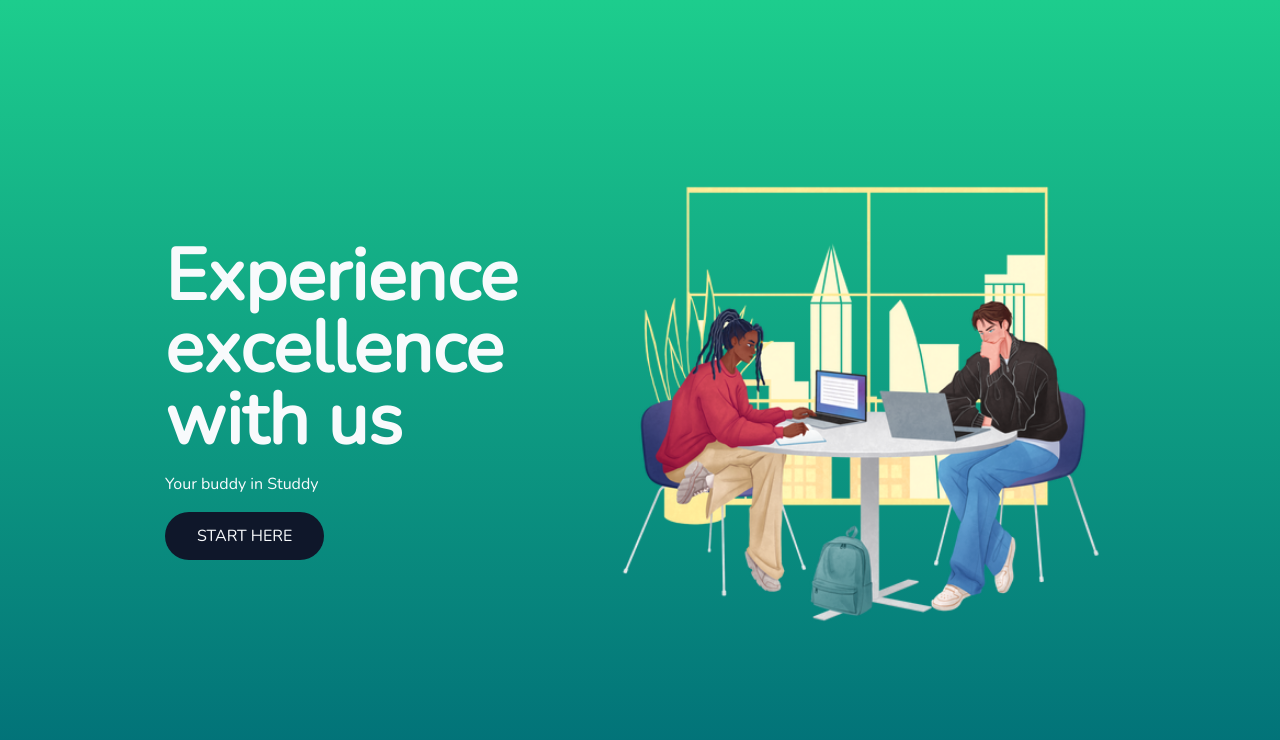
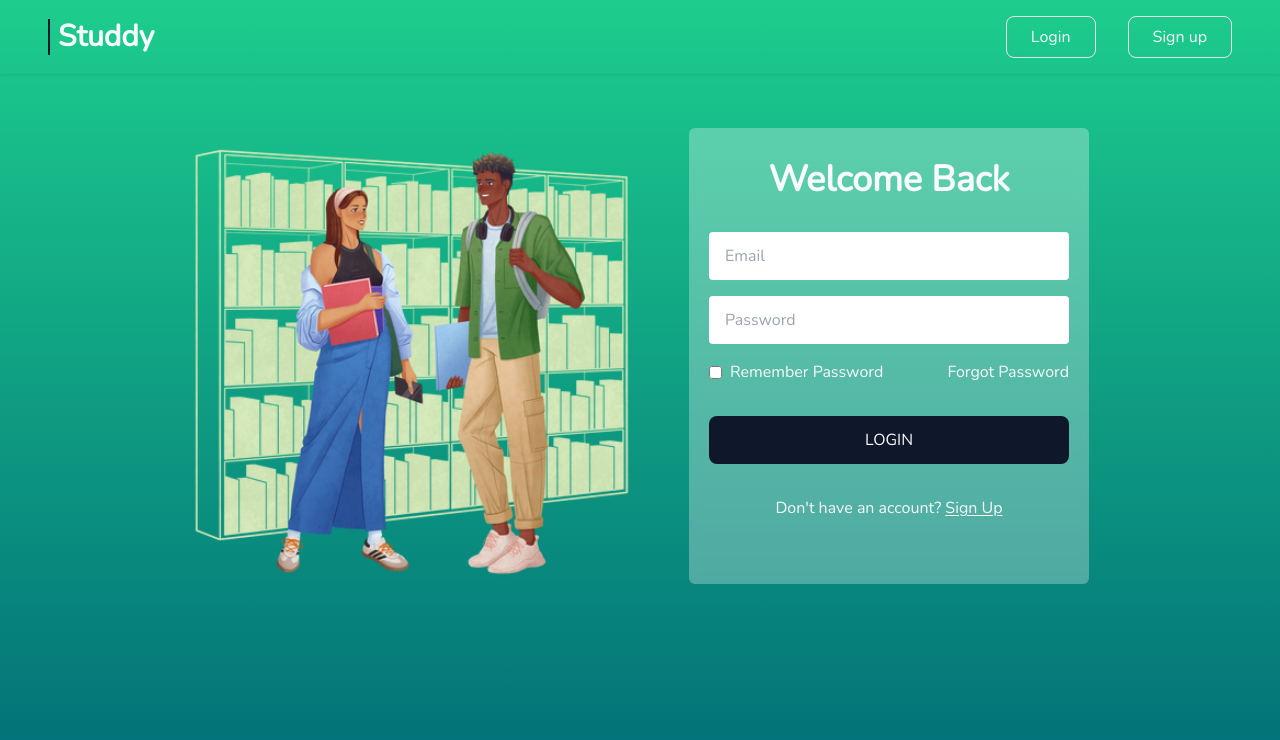
Before and after one commit to ozo-vehe/studdy, a Vue app: page /login in a window 1280 px wide. Shown: the top 740 px of the page. Built offline with nearby package versions, Linux system fonts and the light colour scheme.

Commit message:
finished the hero and login section

```diff
--- a/index.html
+++ b/index.html
@@ -2,9 +2,8 @@
 <html lang="en">
   <head>
     <meta charset="UTF-8" />
-    <link rel="icon" type="image/svg+xml" href="/vite.svg" />
     <meta name="viewport" content="width=device-width, initial-scale=1.0" />
-    <title>Vite + Vue</title>
+    <title>Studdy</title>
   </head>
   <body>
     <div id="app"></div>
--- a/package.json
+++ b/package.json
@@ -9,7 +9,8 @@
     "preview": "vite preview"
   },
   "dependencies": {
-    "vue": "^3.3.4"
+    "vue": "^3.3.4",
+    "vue-router": "^4.2.4"
   },
   "devDependencies": {
     "@vitejs/plugin-vue": "^4.2.3",
--- a/src/App.vue
+++ b/src/App.vue
@@ -1,9 +1,10 @@
 <script setup>
-  import HeroSection from './components/HeroSection.vue';
+  import Navbar from './components/NavbarSection.vue';
+  import { RouterView } from 'vue-router';
 </script>
 
 <template>
-  <HeroSection />
+  <RouterView />
 </template>
 
 <style scoped>
--- a/src/components/HeroSection.vue
+++ b/src/components/HeroSection.vue
@@ -1,9 +1,12 @@
 <script setup>
   import hero from '../assets/images/hero.png'
+  import Navbar from './NavbarSection.vue';
 </script>
 
 <template>
-  <main class="flex items-center justify-center gap-x-15 gap-y-4 bg-gradient-to-b from-custom-green to-custom-dark-green h-screen">
+  <main class="bg-gradient-to-b from-custom-green to-custom-dark-green h-screen">
+    <Navbar />
+    <div class="heroSection flex items-center justify-center gap-x-15 gap-y-4">
       <div class="header w-450 text-slate-50">
         <h1 class="text-7xl font-bold">Experience excellence with us</h1>
         <p class="my-4">Your buddy in Studdy</p>
@@ -14,6 +17,7 @@
       <div class="headerImage w-500 h-500">
         <img class="w-full h-full object-cover" :src="hero" alt="Hero Image">
       </div>
+    </div>
   </main>
 </template>
 
--- /dev/null
+++ b/src/components/LoginSection.vue
@@ -0,0 +1,48 @@
+<script setup>
+  import Navbar from './NavbarSection.vue';
+  import login from '../assets/images/login.png';
+</script>
+
+<template>
+  <main class="bg-gradient-to-b from-custom-green to-custom-dark-green min-h-screen">
+    <Navbar />
+    <div class="loginContainer flex flex-wrap gap-x-12 gap-y-4 items-center justify-center mt-8">
+
+      <div class="formImage w-450 h-500">
+        <img class="w-full h-full object-cover" :src="login" alt="Login Image">
+      </div>
+
+
+      <div class="login text-slate-50 bg-slate-50/30 backdrop-blur-sm rounded-md w-400 px-5 py-8">
+        <h2 class="text-center text-4xl font-bold">Welcome Back</h2>
+        <form class="my-8 w-full">
+          <div class="text-slate-900 email my-4 w-full h-12 rounded overflow-hidden">
+            <input type="email" name="email" class="w-full h-full pl-4 border-none outline-none" placeholder="Email">
+          </div>
+
+          <div class="text-slate-900 password my-4 w-full h-12 rounded overflow-hidden">
+            <input type="email" name="password" class="w-full h-full pl-4 border-none outline-none" placeholder="Password">
+          </div>
+
+          <div class="flex flex-wrap items-center justify-between">
+            <div class="rememberPassword flex items-center gap-x-2">
+              <input class="" type="checkbox">
+              <span>Remember Password</span>
+            </div>
+
+            <p>Forgot Password</p>
+          </div>
+
+          <div class="w-full button my-8">
+            <button class="w-full bg-slate-900 py-3 rounded-lg uppercase text-slate-50 cursor-pointer">Login</button>
+          </div>
+
+          <p class="text-center">Don't have an account? <RouterLink class="underline underline-offset-2" to="/signup">Sign Up</RouterLink></p>
+        </form>
+      </div>
+    </div>
+  </main>
+</template>
+
+<style scoped>
+</style>
--- /dev/null
+++ b/src/components/NavbarSection.vue
@@ -0,0 +1,23 @@
+<script setup>
+  import { RouterLink } from 'vue-router'
+</script>
+
+<template>
+  <nav class="flex text-slate-50 flex-wrap gap-4 items-center justify-between px-12 py-4 shadow shadow-slate-700/10">
+    <div class="logo">
+      <RouterLink to="/">
+        <p class="border-l-2 border-slate-900 pl-2 text-3xl font-bold">Studdy</p>
+      </RouterLink>
+    </div>
+
+    <div class="navMenu">
+      <ul class="flex gap-x-8 gap-y-4 items-center justify-center">
+        <li class="border px-6 py-2 rounded-lg"><RouterLink to='/login'>Login</RouterLink></li>
+        <li class="border px-6 py-2 rounded-lg"><RouterLink to='/signup'>Sign up</RouterLink></li>
+      </ul>
+    </div>
+  </nav>
+</template>
+
+<style scoped>
+</style>
--- /dev/null
+++ b/src/components/SignupSection.vue
@@ -0,0 +1,11 @@
+<script setup>
+</script>
+
+<template>
+  <main>
+    Signup
+  </main>
+</template>
+
+<style scoped>
+</style>
--- /dev/null
+++ b/src/router/index.js
@@ -0,0 +1,27 @@
+import { createRouter, createWebHistory } from 'vue-router';
+import HeroSection from '../components/HeroSection.vue';
+import Login from '../components/LoginSection.vue';
+import Signup from '../components/SignupSection.vue';
+
+const router = createRouter({
+  history: createWebHistory(import.meta.env.BASE_URL),
+  routes: [
+    {
+      path: '/',
+      name: 'home',
+      component: HeroSection
+    },
+    {
+      path: '/login',
+      name: 'login',
+      component: Login
+    },
+    {
+      path: '/signup',
+      name: 'signup',
+      component: Signup
+    },
+  ]
+})
+
+export default router
```
Also changed, not shown: src/main.js (+10 -4 lines), src/assets/images/login.png (added), 1 other file (tests, documents, lock files or other folders). Lines whose indentation alone changed are shown as unchanged.
